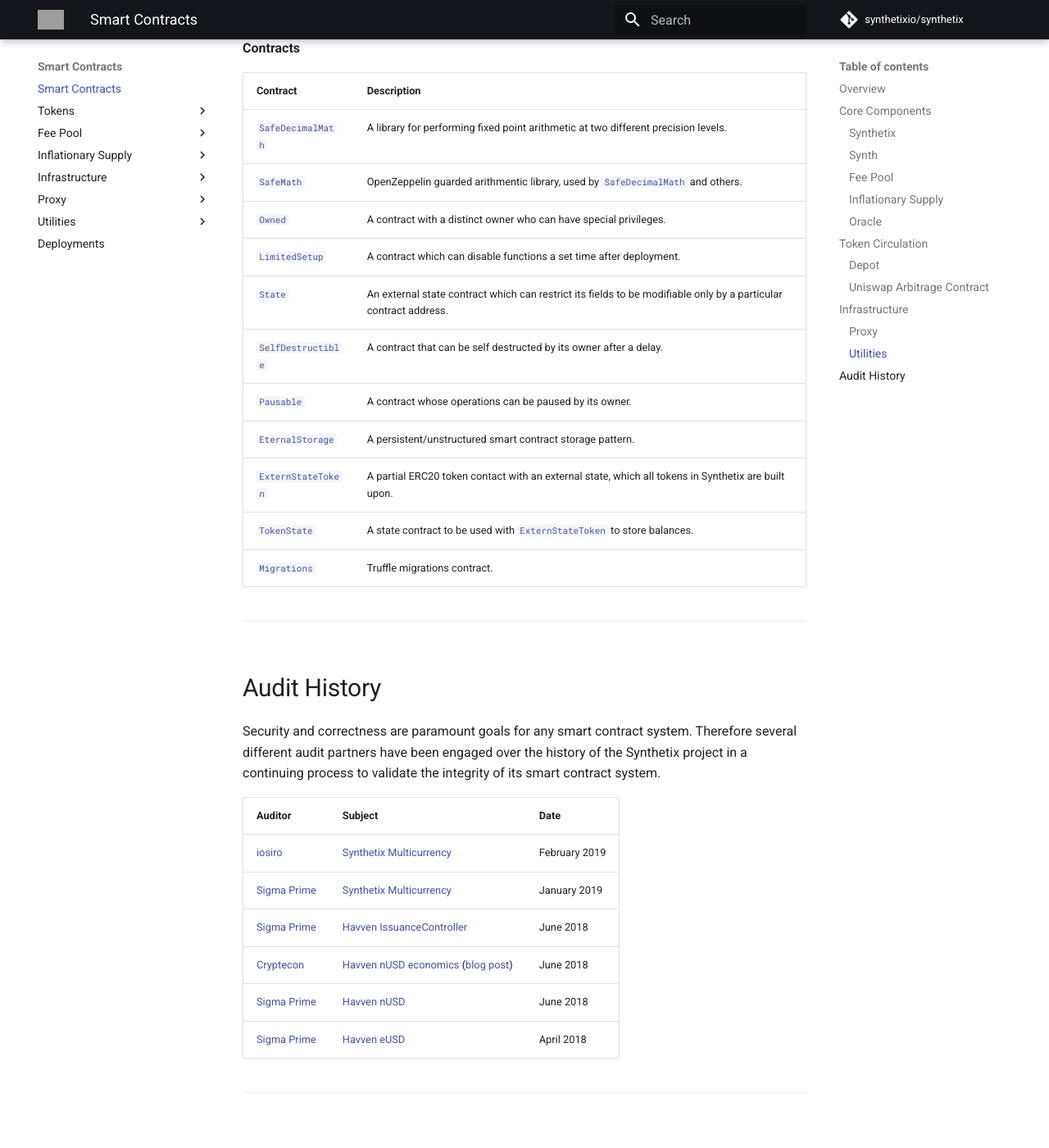
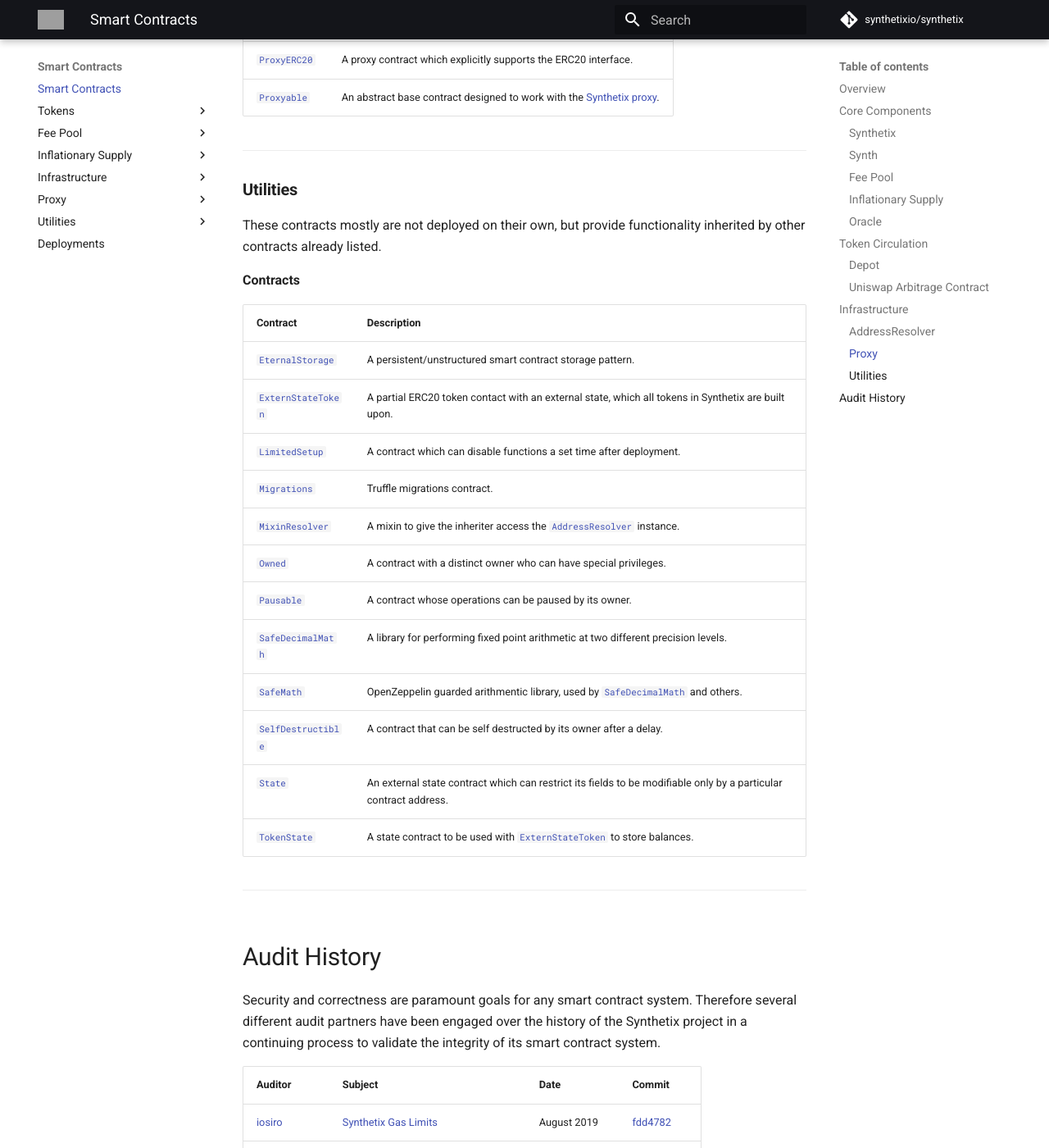
Before and after one commit to Synthetixio/synthetix, an MkDocs documentation site: the page built from docs/content/contracts/index.md, in a window 1280 px wide and 1400 px high, scrolled down 7248 px. Shown: the whole window at 82% size. Built offline with MkDocs 1.6.1 and Material for MkDocs 9.7.7, drawn with Linux system fonts in a browser that asks for light colours; comment, search, counter and statistics services are not loaded; some of the changed text lies outside the part shown; grey boxes are pictures that could not be loaded.

Commit message:
Adding doc support

```diff
--- a/docs/content/contracts/index.md
+++ b/docs/content/contracts/index.md
@@ -177,6 +177,15 @@
 
 ---
 
+### AddressResolver
+
+!!! example "Responsibilities"
+
+    _ Tracks the latest instances of all contracts required in the Synthetix system, allowing them to be queried by a `bytes32` name
+
+Each contract which inherits (or mixes in when considering multiple inheritance) [`MixinResolver`](MixinResolver.md) will have access to the `AddressResolver` contract, and can lookup at transaction time where it's sibling contracts are located.
+
+
 ### Proxy
 
 !!! example "Responsibilities"
@@ -206,17 +215,18 @@
 
 | Contract                                  | Description                                                                                                      |
 | ----------------------------------------- | ---------------------------------------------------------------------------------------------------------------- |
+| [`EternalStorage`](EternalStorage.md)     | A persistent/unstructured smart contract storage pattern.                                                        |
+| [`ExternStateToken`](ExternStateToken.md) | A partial ERC20 token contact with an external state, which all tokens in Synthetix are built upon.              |
+| [`LimitedSetup`](LimitedSetup.md)         | A contract which can disable functions a set time after deployment.                                              |
+| [`Migrations`](Migrations.md)             | Truffle migrations contract.                                                                                     |
+| [`MixinResolver`](MixinResolver.md)       | A mixin to give the inheriter access the [`AddressResolver`](AddressResolver.md) instance.                       |
+| [`Owned`](Owned.md)                       | A contract with a distinct owner who can have special privileges.                                                |
+| [`Pausable`](Pausable.md)                 | A contract whose operations can be paused by its owner.                                                          |
 | [`SafeDecimalMath`](SafeDecimalMath.md)   | A library for performing fixed point arithmetic at two different precision levels.                               |
 | [`SafeMath`](SafeMath.md)                 | OpenZeppelin guarded arithmentic library, used by [`SafeDecimalMath`](SafeDecimalMath.md) and others.            |
-| [`Owned`](Owned.md)                       | A contract with a distinct owner who can have special privileges.                                                |
-| [`LimitedSetup`](LimitedSetup.md)         | A contract which can disable functions a set time after deployment.                                              |
+| [`SelfDestructible`](SelfDestructible.md) | A contract that can be self destructed by its owner after a delay.                                               |
 | [`State`](State.md)                       | An external state contract which can restrict its fields to be modifiable only by a particular contract address. |
-| [`SelfDestructible`](SelfDestructible.md) | A contract that can be self destructed by its owner after a delay.                                               |
-| [`Pausable`](Pausable.md)                 | A contract whose operations can be paused by its owner.                                                          |
-| [`EternalStorage`](EternalStorage.md)     | A persistent/unstructured smart contract storage pattern.                                                        |
-| [`ExternStateToken`](ExternStateToken.md) | A partial ERC20 token contact with an external state, which all tokens in Synthetix are built upon.              |
 | [`TokenState`](TokenState.md)             | A state contract to be used with [`ExternStateToken`](ExternStateToken.md) to store balances.                    |
-| [`Migrations`](Migrations.md)             | Truffle migrations contract.                                                                                     |
 
 ---
 
@@ -227,13 +237,14 @@
 over the history of the Synthetix project in a continuing process to
 validate the integrity of its smart contract system.
 
-| Auditor                               | Subject                                                                                                                                                                      | Date          |
-| ------------------------------------- | ---------------------------------------------------------------------------------------------------------------------------------------------------------------------------- | ------------- |
-| [iosiro](https://www.iosiro.com/)     | [Synthetix Multicurrency](https://www.iosiro.com/audits/synthetix-smart-contract-audit)                                                                                      | February 2019 |
-| [Sigma Prime](https://sigmaprime.io/) | [Synthetix Multicurrency](https://www.synthetix.io/uploads/sigma-prime-synthetix-audit-report_2_0.pdf)                                                                       | January 2019  |
-| [Sigma Prime](https://sigmaprime.io/) | [Havven IssuanceController](https://github.com/sigp/public-audits/blob/master/havven-2018-06-18/review.pdf)                                                                  | June 2018     |
-| [Cryptecon](https://cryptecon.org/)   | [Havven nUSD economics](https://old.havven.io/uploads/havven_cryptecon_report_may_2018.pdf) ([blog post](https://blog.synthetix.io/havven-validated-by-cryptecon-analysis/)) | June 2018     |
-| [Sigma Prime](https://sigmaprime.io/) | [Havven nUSD](https://github.com/sigp/public-audits/blob/master/havven-2018-06-06/havven-review.pdf)                                                                         | June 2018     |
-| [Sigma Prime](https://sigmaprime.io/) | [Havven eUSD](https://github.com/sigp/public-audits/tree/master/havven-2018-04-05/README.md)                                                                                 | April 2018    |
+| Auditor                               | Subject                                                                                                                                                                      | Date          | Commit                                                                                            |
+| ------------------------------------- | ---------------------------------------------------------------------------------------------------------------------------------------------------------------------------- | ------------- | ------------------------------------------------------------------------------------------------- |
+| [iosiro](https://www.iosiro.com/)     | [Synthetix Gas Limits](https://www.iosiro.com/audits/synthetix-smart-contract-audit-phase-2)                                                                                 | August 2019   | [fdd4782](https://github.com/Synthetixio/synthetix/tree/fdd4782ebebd7b4892c8a68000f76708d5d1aa7b) |
+| [iosiro](https://www.iosiro.com/)     | [Synthetix Multicurrency](https://www.iosiro.com/audits/synthetix-smart-contract-audit)                                                                                      | February 2019 |                                                                                                   |
+| [Sigma Prime](https://sigmaprime.io/) | [Synthetix Multicurrency](https://www.synthetix.io/uploads/sigma-prime-synthetix-audit-report_2_0.pdf)                                                                       | January 2019  |                                                                                                   |
+| [Sigma Prime](https://sigmaprime.io/) | [Havven IssuanceController](https://github.com/sigp/public-audits/blob/master/havven-2018-06-18/review.pdf)                                                                  | June 2018     |                                                                                                   |
+| [Cryptecon](https://cryptecon.org/)   | [Havven nUSD economics](https://old.havven.io/uploads/havven_cryptecon_report_may_2018.pdf) ([blog post](https://blog.synthetix.io/havven-validated-by-cryptecon-analysis/)) | June 2018     |                                                                                                   |
+| [Sigma Prime](https://sigmaprime.io/) | [Havven nUSD](https://github.com/sigp/public-audits/blob/master/havven-2018-06-06/havven-review.pdf)                                                                         | June 2018     |                                                                                                   |
+| [Sigma Prime](https://sigmaprime.io/) | [Havven eUSD](https://github.com/sigp/public-audits/tree/master/havven-2018-04-05/README.md)                                                                                 | April 2018    |                                                                                                   |
 
 ---
--- a/docs/mkdocs.yml
+++ b/docs/mkdocs.yml
@@ -1,22 +1,22 @@
 # Basic project details.
-site_name: 'Synthetix System Documentation'
-site_description: 'Decentralised Synthetic Assets'
-site_author: 'Anton Jurisevic'
-site_url: 'https://synthetix.io'
+site_name: "Synthetix System Documentation"
+site_description: "Decentralised Synthetic Assets"
+site_author: "Anton Jurisevic"
+site_url: "https://synthetix.io"
 
 # Links to the core Synthetix smart contract repository.
-repo_name: 'synthetixio/synthetix'
-repo_url: 'https://github.com/synthetixio/synthetix'
+repo_name: "synthetixio/synthetix"
+repo_url: "https://github.com/synthetixio/synthetix"
 
 # Setting `edit_uri` to an empty string disables the edit button, which points to the wrong page.
 # If at some point this documentation is moved into the core synthetix repository, then this can be
 # removed.
-edit_uri: ''
+edit_uri: ""
 
-docs_dir: 'content'
+docs_dir: "content"
 
 # This copyright notice will be rendered in the footer.
-copyright: '<a href=https://github.com/Synthetixio/synthetix/blob/master/LICENSE>Copyright &copy Synthetix 2018 - 2019</a>'
+copyright: "<a href=https://github.com/Synthetixio/synthetix/blob/master/LICENSE>Copyright &copy Synthetix 2018 - 2019</a>"
 
 # Top level headings become tabs at the top due to `tabs: true` in the theme.
 nav:
@@ -30,70 +30,72 @@
   - Smart Contracts:
       - Architecture: contracts/index.md
       - Tokens:
+          - ExternStateToken: contracts/ExternStateToken.md
+          - PurgeableSynth: contracts/PurgeableSynth.md
+          - Synth: contracts/Synth.md
           - Synthetix: contracts/Synthetix.md
           - SynthetixState: contracts/SynthetixState.md
-          - Synth: contracts/Synth.md
-          - PurgeableSynth: contracts/PurgeableSynth.md
-          - ExternStateToken: contracts/ExternStateToken.md
           - TokenState: contracts/TokenState.md
       - Fee Pool:
+          - DelegateApprovals: contracts/DelegateApprovals.md
           - FeePool: contracts/FeePool.md
+          - FeePoolEternalStorage: contracts/FeePoolEternalStorage.md
           - FeePoolState: contracts/FeePoolState.md
-          - FeePoolEternalStorage: contracts/FeePoolEternalStorage.md
-          - DelegateApprovals: contracts/DelegateApprovals.md
       - Inflationary Supply:
-          - SupplySchedule: contracts/SupplySchedule.md
+          - EscrowChecker: contracts/EscrowChecker.md
           - RewardEscrow: contracts/RewardEscrow.md
           - RewardsDistribution: contracts/RewardsDistribution.md
+          - SupplySchedule: contracts/SupplySchedule.md
           - SynthetixAirdropper: contracts/SynthetixAirdropper.md
           - SynthetixEscrow: contracts/SynthetixEscrow.md
-          - EscrowChecker: contracts/EscrowChecker.md
       - Infrastructure:
+          - AddressResolver: contracts/AddressResolver.md
+          - ArbRewarder: contracts/ArbRewarder.md
+          - Depot: contracts/Depot.md
           - ExchangeRates: contracts/ExchangeRates.md
-          - Depot: contracts/Depot.md
-          - ArbRewarder: contracts/ArbRewarder.md
       - Proxy:
           - Proxy: contracts/Proxy.md
+          - Proxyable: contracts/Proxyable.md
           - ProxyERC20: contracts/ProxyERC20.md
-          - Proxyable: contracts/Proxyable.md
       - Utilities:
+          - EternalStorage: contracts/EternalStorage.md
+          - LimitedSetup: contracts/LimitedSetup.md
           - Math: contracts/Math.md
+          - Migrations: contracts/Migrations.md
+          - MixinResolver: contracts/MixinResolver.md
+          - Owned: contracts/Owned.md
+          - Pausable: contracts/Pausable.md
           - SafeDecimalMath: contracts/SafeDecimalMath.md
           - SafeMath: contracts/SafeMath.md
-          - Owned: contracts/Owned.md
-          - LimitedSetup: contracts/LimitedSetup.md
+          - SelfDestructible: contracts/SelfDestructible.md
           - State: contracts/State.md
-          - SelfDestructible: contracts/SelfDestructible.md
-          - Pausable: contracts/Pausable.md
-          - EternalStorage: contracts/EternalStorage.md
-          - Migrations: contracts/Migrations.md
       - Deployments: contracts/deployments.md
 
 # These social links will be rendered as icons in the footer, as long as the type corresponds to FontAwesome glyph.
 extra:
   social:
-    - type: 'github'
-      link: 'https://github.com/synthetixio'
-    - type: 'twitter'
-      link: 'https://twitter.com/synthetix_io'
-    - type: 'linkedin'
-      link: 'https://www.linkedin.com/company/synthetix/'
-    - type: 'medium'
-      link: 'https://blog.synthetix.io'
-    - type: 'telegram'
-      link: 'https://t.me/havven_news'
-    - type: 'facebook'
-      link: 'https://www.facebook.com/synthetix.io/'
+    - type: "github"
+      link: "https://github.com/synthetixio"
+    - type: "twitter"
+      link: "https://twitter.com/synthetix_io"
+    - type: "linkedin"
+      link: "https://www.linkedin.com/company/synthetix/"
+    - type: "medium"
+      link: "https://blog.synthetix.io"
+    - type: "telegram"
+      link: "https://t.me/havven_news"
+    - type: "facebook"
+      link: "https://www.facebook.com/synthetix.io/"
 
 # This set of documentation uses the MkDocs Material theme by squidfunk: https://github.com/squidfunk/mkdocs-material
 theme:
-  name: 'material'
-  language: 'en'
+  name: "material"
+  language: "en"
   palette:
-    primary: 'black'
-    accent: 'indigo'
-  logo: 'img/logos/synthetix_logo.svg'
-  favicon: 'img/favicon.ico'
+    primary: "black"
+    accent: "indigo"
+  logo: "img/logos/synthetix_logo.svg"
+  favicon: "img/favicon.ico"
   feature:
     tabs: true
 
@@ -109,21 +111,21 @@
   - pymdownx.highlight # Code syntax highlighting.
   - pymdownx.extra: # Better fenced code blocks, emphasis, footnotes, lists, tables, abbreviations, and raw HTML.
       pymdownx.betterem:
-        smart_enable: 'all' # Smarter line breaks when emphasising lines.
+        smart_enable: "all" # Smarter line breaks when emphasising lines.
   - pymdownx.details # Collapsible admonition-style blocks containing further information.
   - pymdownx.escapeall # Backslashes escape everything.
   - pymdownx.caret # Superscripts and insert text.
   - pymdownx.tilde # Strikethrough and underlines.
   - pymdownx.magiclink: # Better links and github references.
-      provider: 'github'
+      provider: "github"
       repo_url_shortener: true
       repo_url_shorthand: true
       social_url_shorthand: true
-      user: 'synthetixio'
-      repo: 'synthetix'
+      user: "synthetixio"
+      repo: "synthetix"
 
 extra_javascript:
-  - 'https://cdnjs.cloudflare.com/ajax/libs/mathjax/2.7.0/MathJax.js?config=TeX-MML-AM_CHTML'
-  - 'js/sectionSeparators.js'
+  - "https://cdnjs.cloudflare.com/ajax/libs/mathjax/2.7.0/MathJax.js?config=TeX-MML-AM_CHTML"
+  - "js/sectionSeparators.js"
 
 extra_css: [extra.css]
```
Also changed, not shown: docs/content/contracts/AddressResolver.md (added, +91 -0 lines), docs/content/contracts/MixinResolver.md (added, +51 -0 lines), docs/content/contracts/Synthetix.md (+2 -2 lines), docs/content/contracts/_template.md (added, +204 -0 lines), docs/content/img/graphs/AddressResolver.svg (added), docs/content/img/graphs/MixinResolver.svg (added).
